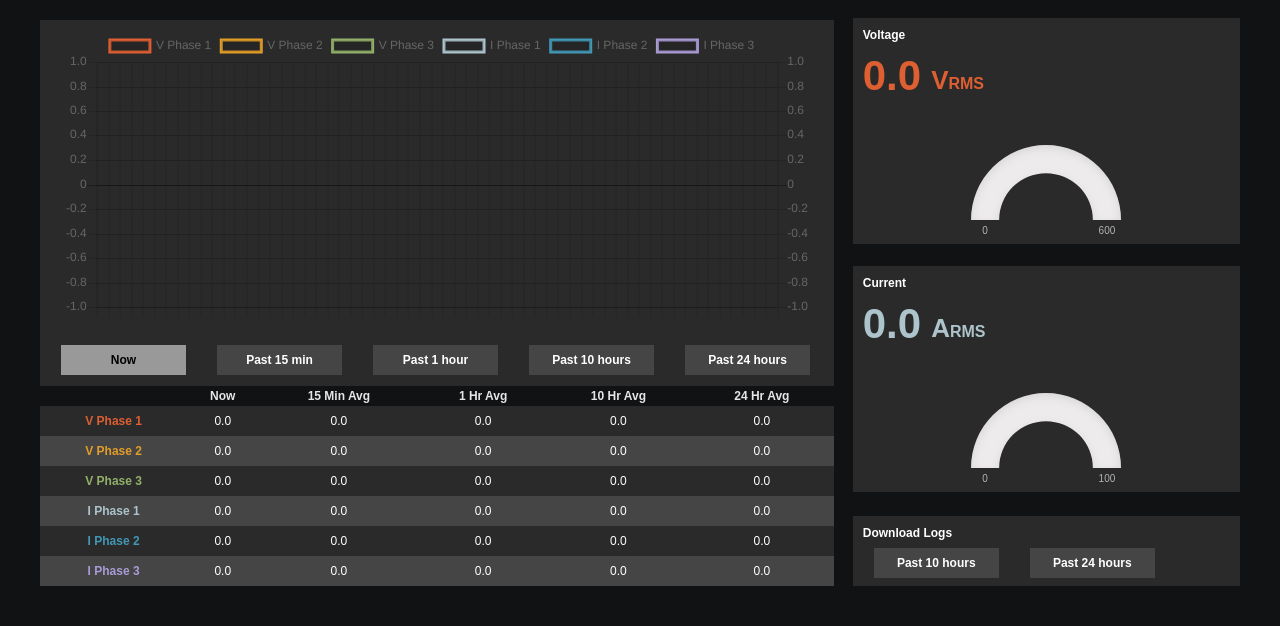
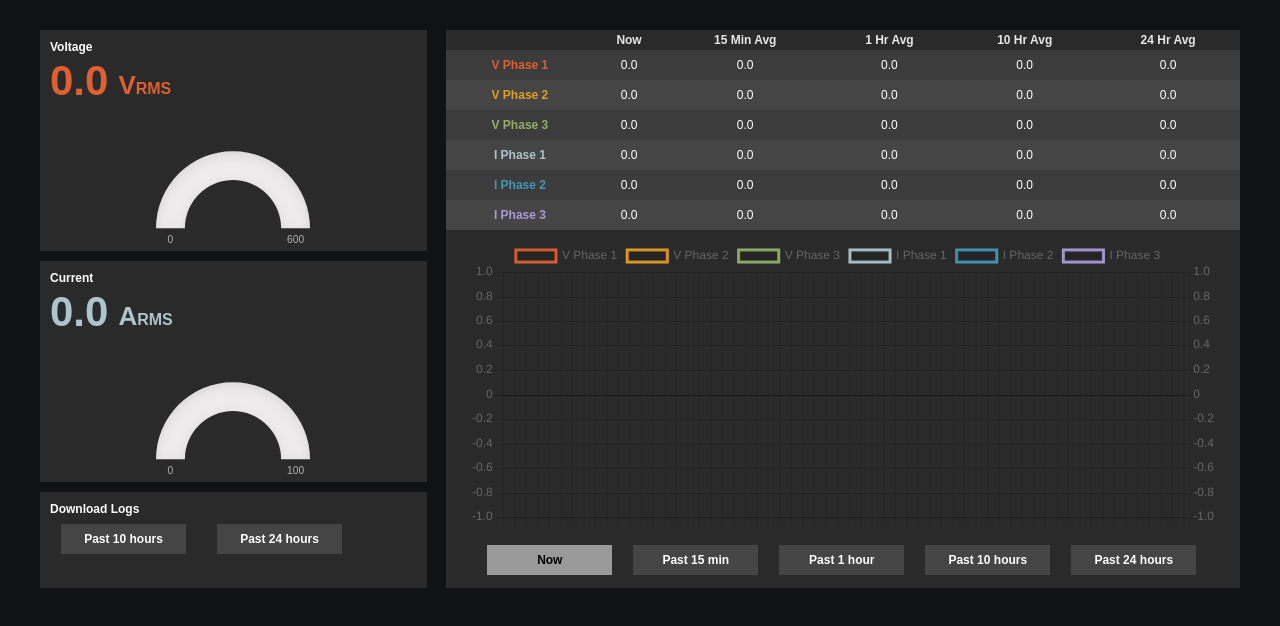
Before and after one commit to adamjcasey/datasampledemo, a plain HTML site: page www/index.html in a window 1280 px wide. Drawn offline with Linux system fonts and the light colour scheme.

Commit message:
Data rearranged

```diff
--- a/www/css/datasampledemo.css
+++ b/www/css/datasampledemo.css
@@ -4,8 +4,8 @@
 .graph-container canvas { }
 .graph-container h2 { font-size: 12px; color: white; margin-left: 10px;}
 
-.graph-wrapper {margin-top: 10px; margin-left: 20px; margin-right: 20px; margin-bottom: 10px; }
-.data-container { background-color: #2A2A2A; margin-top: 10px;}
+.graph-wrapper {margin-top: 10px; margin-left: 20px; margin-right: 20px; margin-bottom: 10px; height: 348px;}
+.data-container { background-color: #2A2A2A; margin-top: 10px; height: 221px;}
 .voltage1 { color: #dd5f32; }
 .voltage2 { color: #e19d29; }
 .voltage3 { color: #92b06a; }
@@ -18,18 +18,17 @@
 .graph-button { padding: 8px; font-size: 12px; color: white; background-color: #454545; float: left;
     margin-bottom: 11px;
     margin-left: 21px;
-    margin-right: 10px;
     width: 109px;
-    font-weight: bold; text-align: center;}
+    font-weight: bold; text-align: center; cursor: pointer;}
 .selected-button {color: black; background-color: #999999; }
 
-.data-container .title { color: white; font-size: 12px; font-weight: bold;  margin-left: 10px;  margin-top: 10px;}
-.data-container .recent { font-size: 42px; font-weight: bold; margin-left: 10px;  margin-top: 10px; float: left;}
-.data-container .unitlabel { font-size: 26px; font-weight: bold; margin-left: 10px;  margin-top: 10px; float: left; padding-top: 13px;}
+.data-container .title { color: white; font-size: 12px; font-weight: bold;  margin-left: 10px;  margin-top: 10px; position: absolute;}
+.data-container .recent { font-size: 42px; font-weight: bold; margin-left: 10px;  margin-top: 27px; float: left;}
+.data-container .unitlabel { font-size: 26px; font-weight: bold; margin-left: 10px;  margin-top: 27px; float: left; padding-top: 13px;}
 .data-container .unitlabel .rms { font-size: 16px; }
 
-.button-container { background-color: #2A2A2A;  }
-.button-container .title { color: white; font-size: 12px; font-weight: bold;  margin-left: 10px;  margin-top: 10px;}
+.button-container { background-color: #2A2A2A; height: 96px;}
+.button-container .title { color: white; font-size: 12px; font-weight: bold;  margin-left: 10px;  margin-top: 10px; padding-top: 10px;}
 .download-button { padding: 8px; font-size: 12px; color: white; background-color: #454545; float: left;
     margin-bottom: 8px; margin-top: 8px;
     margin-left: 21px;
@@ -37,12 +36,12 @@
     width: 109px;
     font-weight: bold; text-align: center;}
 
-.gauge { width: 320px; height:150px; margin-left: auto; margin-right: auto; margin-bottom: 52px; }
+.gauge { width: 320px; height:154px; margin-left: auto; margin-right: auto;  }
 
-.table-wrapper { margin-top: 20px; }
+.table-wrapper { margin-top: 10px; }
 
 table.darkTable {
-  background-color: #2A2A2A;
+  background-color: #3C3C3C;
   width: 100%;
   height: 200px;
   text-align: center;
@@ -59,7 +58,7 @@ table.darkTable tr:nth-child(even) {
   background: #454545;
 }
 table.darkTable thead {
-  background: #101214;
+  background: #2A2A2A;
 }
 table.darkTable thead th {
   font-size: 12px;
--- a/www/index.html
+++ b/www/index.html
@@ -13,16 +13,30 @@
   <div class="container">
 
     <div class="section">
-      <div class="col span_4_of_6 graph-container">
-        <div class="graph-wrapper">
-        <canvas id="graph_canvas" width="740" height="300"></canvas>
+      <div class="col span_2_of_6">
+        <div class="data-container">
+          <div class="title">Voltage</div>
+          <div class="recent voltage1" id="vavg">0.0</div>
+          <div class="unitlabel voltage1">V<span class="rms">RMS</span></div>
+          <div class="gauge" id="gauge_voltage"></div>
         </div>
-        <div class="graph-button selected-button">Now</div>
-        <div class="graph-button">Past 15 min</div>
-        <div class="graph-button">Past 1 hour</div>
-        <div class="graph-button">Past 10 hours</div>
-        <div class="graph-button">Past 24 hours</div>
 
+        <div class="data-container">
+          <div class="title">Current</div>
+          <div class="recent current1" id="iavg">0.0</div>
+          <div class="unitlabel current1">A<span class="rms">RMS</span></div>
+          <div class="gauge" id="gauge_current"></div>
+        </div>
+
+        <div class="button-container">
+          <div class="title">Download Logs</div>
+          <div class="download-button">Past 10 hours</div>
+          <div class="download-button">Past 24 hours</div>
+        </div>
+      </div>
+
+      <div class="col span_4_of_6">
+      <div class="graph-container">
         <div class="table-wrapper">
         <table class="darkTable">
           <thead>
@@ -82,33 +96,22 @@
             </tr>
           </table>
         </div>
+
+        <div class="graph-wrapper">
+          <canvas id="graph_canvas" width="740" height="300"></canvas>
+          <div class="graph-button selected-button" id="button_live">Now</div>
+          <div class="graph-button" id="button_fifteenmins">Past 15 min</div>
+          <div class="graph-button" id="button_onehour">Past 1 hour</div>
+          <div class="graph-button" id="button_tenhours">Past 10 hours</div>
+          <div class="graph-button" id="button_twentyfourhours">Past 24 hours</div>
+        </div>
+
+
+      </div>
       </div>
 
 
-      <div class="col span_2_of_6 data-container">
-        <div class="title">Voltage</div>
-        <div class="recent voltage1" id="vavg">0.0</div>
-        <div class="unitlabel voltage1">V<span class="rms">RMS</span></div>
-        <div class="gauge" id="gauge_voltage"></div>
 
-
-      </div>
-
-      <div class="col span_2_of_6 data-container">
-        <div class="title">Current</div>
-        <div class="recent current1" id="iavg">0.0</div>
-        <div class="unitlabel current1">A<span class="rms">RMS</span></div>
-
-        <div class="gauge" id="gauge_current"></div>
-
-      </div>
-
-      <div class="col span_2_of_6 button-container">
-        <div class="title">Download Logs</div>
-        <div class="download-button">Past 10 hours</div>
-        <div class="download-button">Past 24 hours</div>
-
-      </div>
   </div>
 
     <script type="text/javascript" src="js/Chart.bundle.js"></script>
--- a/www/js/datasampledemo2.js
+++ b/www/js/datasampledemo2.js
@@ -107,30 +107,40 @@ $(document).ready(function() {
     // Button click handlers
     $("#button_live").click(function(){
         graph_display = "live";
+        $(".graph-button").removeClass("selected-button");
+        $("#button_live").addClass("selected-button");
         if (dataobject)
             UpdateGraph();
     });
 
     $("#button_fifteenmins").click(function(){
         graph_display = "fifteenmins";
+        $(".graph-button").removeClass("selected-button");
+        $("#button_fifteenmins").addClass("selected-button");
         if (dataobject)
             UpdateGraph();
     });
 
     $("#button_onehour").click(function(){
         graph_display = "onehour";
+        $(".graph-button").removeClass("selected-button");
+        $("#button_onehour").addClass("selected-button");
         if (dataobject)
             UpdateGraph();
     });
 
     $("#button_tenhours").click(function(){
         graph_display = "tenhours";
+        $(".graph-button").removeClass("selected-button");
+        $("#button_tenhours").addClass("selected-button");
         if (dataobject)
             UpdateGraph();
     });
 
     $("#button_twentyfourhours").click(function(){
         graph_display = "twentyfourhours";
+        $(".graph-button").removeClass("selected-button");
+        $("#button_twentyfourhours").addClass("selected-button");
         if (dataobject)
             UpdateGraph();
     });
@@ -266,8 +276,7 @@ function UpdateGraph()
     var graph_vmin = Math.floor(parseFloat(vmin - (2.0 * range)));
 
     voltage_current_chart.options.scales.yAxes[0].ticks.max = graph_vmax;
-    voltage_current_chart.options.scales.yAxes[0].ticks.min = graph_vmin - 2;
-    console.log("graph_vmax: " + graph_vmax + "graph_vmin: " + graph_vmin);
+    voltage_current_chart.options.scales.yAxes[0].ticks.min = graph_vmin - 1;
 
     // Get the min max for all current.  Excluding zeros. Then add 2x to the top and 1x to the bottom for proper display
     var imax = 0;
@@ -295,7 +304,7 @@ function UpdateGraph()
     var graph_imax = Math.ceil(parseFloat(imax + (2.0 * range)));
     var graph_imin = Math.floor(parseFloat(imin -  range));
 
-    voltage_current_chart.options.scales.yAxes[1].ticks.max = graph_imax + 2;
+    voltage_current_chart.options.scales.yAxes[1].ticks.max = graph_imax + 1;
     voltage_current_chart.options.scales.yAxes[1].ticks.min = graph_imin;
 
     voltage_current_chart.data.datasets[0].data = _.reverse(v1graph);
```
Also changed, not shown: 1 other file.
